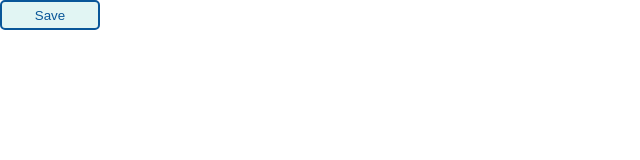
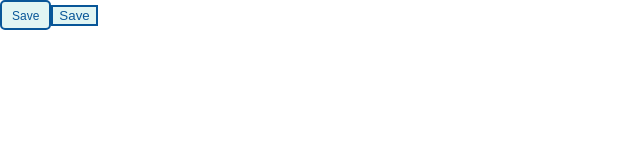
Before and after one commit to tutorials-coding/sass-sandbox, a React (Create React App) app: page / in a window 1280 px wide. Shown: the top 160 px of the page, without its empty margins (0-640 px from the left). Built offline with nearby package versions, Linux system fonts and the light colour scheme.

Commit message:
Add button-size mixin

```diff
--- a/src/App.js
+++ b/src/App.js
@@ -9,7 +9,8 @@ function App() {
 
   return (
     <div>
-      <Button title="Save" onClick={handleClick} />
+      <Button title="Save" onClick={handleClick} size="sm" />
+      <Button title="Save" onClick={handleClick} size="md" />
     </div>
   )
 }
--- a/src/components/Button/Button.js
+++ b/src/components/Button/Button.js
@@ -1,8 +1,14 @@
 import './Button.scss'
 
-export function Button({ title, onClick }) {
+const buttonSizeClassName = {
+  sm: 'button-sm',
+  md: 'button-md',
+  lg: 'button-lg',
+}
+
+export function Button({ title, onClick, size = 'sm' }) {
   return (
-    <button className="button" onClick={onClick}>
+    <button className={`button ${buttonSizeClassName[size]}`} onClick={onClick}>
       <span className="button-title">{title}</span>
     </button>
   )
--- a/src/components/Button/Button.scss
+++ b/src/components/Button/Button.scss
@@ -1,16 +1,20 @@
+@mixin button-size() {
+  padding: 5px 10px;
+  height: 30px;
+  border-radius: 5px;
+
+  & > .button-title {
+    font-size: 12px;
+  }
+}
+
 .button {
-  width: 100px;
-  height: 30px;
-
   cursor: pointer;
-
-  padding: 5px 10px;
 
   background-color: #e1f5f3;
   outline: none;
 
   border: 2px solid #085698;
-  border-radius: 5px;
 
   &:hover {
     background-color: #6dacd0;
@@ -27,3 +31,7 @@
     color: #085698;
   }
 }
+
+.button-sm {
+  @include button-size();
+}
```
